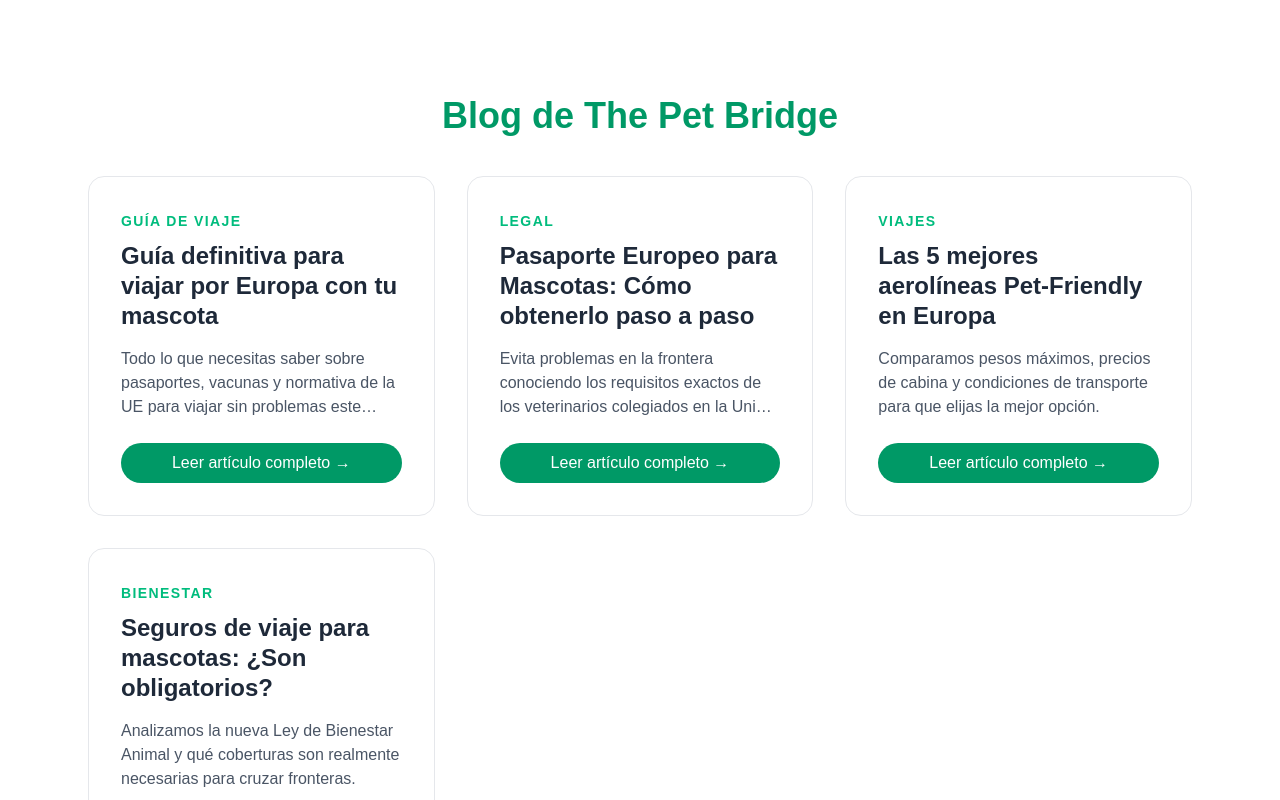
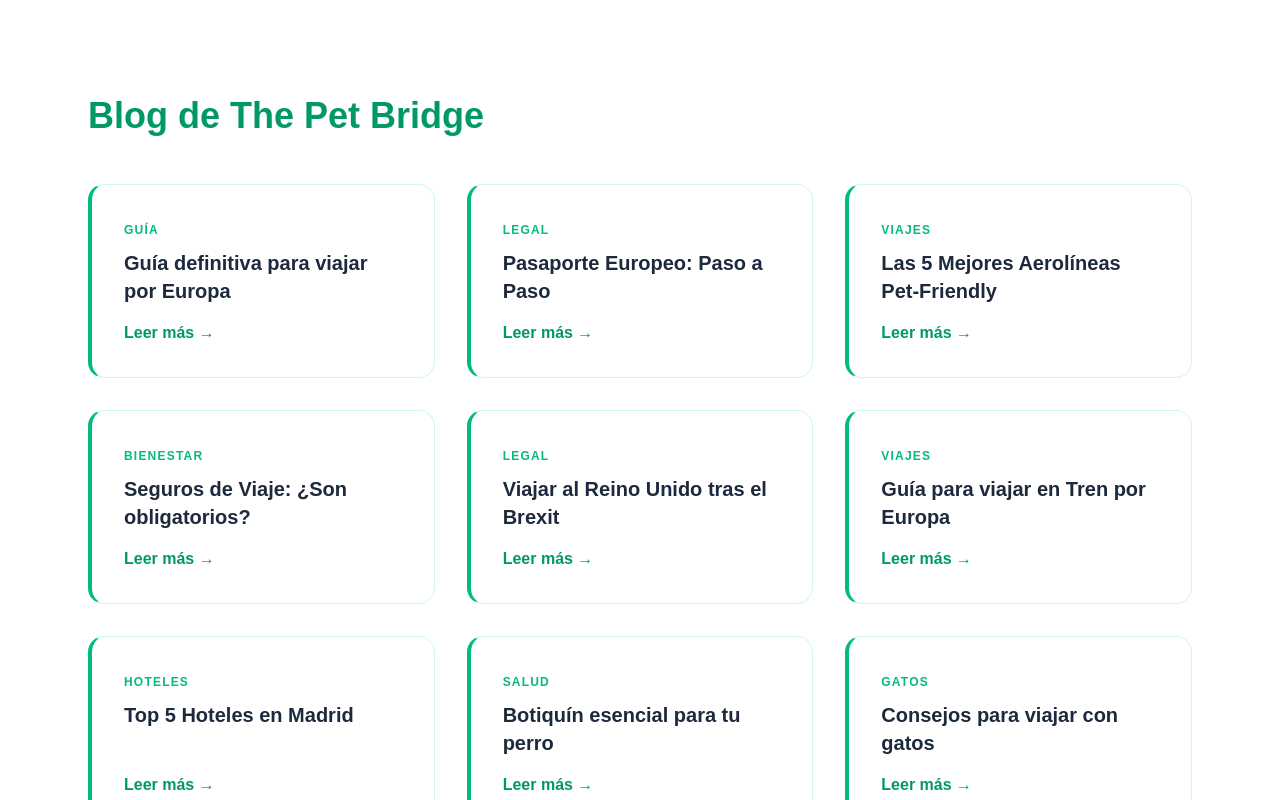
Before and after one commit to eduardochapellin1-debug/thepetbridge, a Next.js app: page /blog in a window 1280 px wide. Shown: the top 800 px of the page. Built offline with nearby package versions, Linux system fonts and the light colour scheme.

Commit message:
UI: lista completa de 10 posts en el blog

```diff
--- a/app/blog/page.tsx
+++ b/app/blog/page.tsx
@@ -1,53 +1,35 @@
 import React from 'react';
 import Link from 'next/link';
 
-// Esta es la lista de artículos. Para añadir más, solo copias un bloque {} y lo pegas debajo.
 const POSTS = [
-  {
-    title: "Guía definitiva para viajar por Europa con tu mascota",
-    description: "Todo lo que necesitas saber sobre pasaportes, vacunas y normativa de la UE para viajar sin problemas este 2024.",
-    category: "GUÍA DE VIAJE",
-    slug: "guia-viaje-europa-mascotas"
-  },
-  {
-    title: "Pasaporte Europeo para Mascotas: Cómo obtenerlo paso a paso",
-    description: "Evita problemas en la frontera conociendo los requisitos exactos de los veterinarios colegiados en la Unión Europea.",
-    category: "LEGAL",
-    slug: "como-obtener-pasaporte-europeo"
-  },
-  {
-    title: "Las 5 mejores aerolíneas Pet-Friendly en Europa",
-    description: "Comparamos pesos máximos, precios de cabina y condiciones de transporte para que elijas la mejor opción.",
-    category: "VIAJES",
-    slug: "mejores-aerolineas-pet-friendly"
-  },
-  {
-    title: "Seguros de viaje para mascotas: ¿Son obligatorios?",
-    description: "Analizamos la nueva Ley de Bienestar Animal y qué coberturas son realmente necesarias para cruzar fronteras.",
-    category: "BIENESTAR",
-    slug: "mejores-seguros-viaje-mascotas"
-  }
+  { slug: "guia-viaje-europa-mascotas", title: "Guía definitiva para viajar por Europa", category: "GUÍA" },
+  { slug: "como-obtener-pasaporte-europeo", title: "Pasaporte Europeo: Paso a Paso", category: "LEGAL" },
+  { slug: "me-mejores-aerolineas-pet-friendly", title: "Las 5 Mejores Aerolíneas Pet-Friendly", category: "VIAJES" },
+  { slug: "mejores-seguros-viaje-mascotas", title: "Seguros de Viaje: ¿Son obligatorios?", category: "BIENESTAR" },
+  { slug: "requisitos-viajar-reino-unido-perro", title: "Viajar al Reino Unido tras el Brexit", category: "LEGAL" },
+  { slug: "transporte-mascotas-tren-europa", title: "Guía para viajar en Tren por Europa", category: "VIAJES" },
+  { slug: "mejores-hoteles-pet-friendly-madrid", title: "Top 5 Hoteles en Madrid", category: "HOTELES" },
+  { slug: "botiquin-viaje-para-perros", title: "Botiquín esencial para tu perro", category: "SALUD" },
+  { slug: "viajar-con-gatos-consejos", title: "Consejos para viajar con gatos", category: "GATOS" },
+  { slug: "ley-bienestar-animal-viajeros", title: "Nueva Ley de Bienestar Animal", category: "LEGAL" }
 ];
 
 export default function BlogIndex() {
   return (
-    <div className="max-w-6xl mx-auto py-20 px-6 pt-24">
-      <h1 className="text-4xl font-bold text-emerald-600 mb-10 text-center">Blog de The Pet Bridge</h1>
-
-      {/* El diseño se ajusta solo: 1 columna en móvil, 2 en tablet, 3 en PC */}
+    <div className="max-w-6xl mx-auto py-24 px-6">
+      <h1 className="text-4xl font-bold text-emerald-600 mb-12 text-center text-left">Blog de The Pet Bridge</h1>
       <div className="grid grid-cols-1 md:grid-cols-2 lg:grid-cols-3 gap-8">
         {POSTS.map((post) => (
-          <div key={post.slug} className="border border-gray-200 p-8 rounded-2xl hover:shadow-xl transition-shadow bg-white text-left flex flex-col justify-between">
+          <div key={post.slug} className="border border-emerald-100 p-8 rounded-2xl hover:shadow-lg transition-all bg-white flex flex-col justify-between border-l-4 border-l-emerald-500">
             <div>
-              <span className="text-emerald-500 text-sm font-bold uppercase tracking-widest">{post.category}</span>
-              <h2 className="text-2xl font-bold mt-2 mb-4 text-gray-800 leading-tight">{post.title}</h2>
-              <p className="text-gray-600 mb-6 text-left line-clamp-3">{post.description}</p>
+              <span className="text-emerald-500 text-xs font-bold uppercase tracking-widest">{post.category}</span>
+              <h2 className="text-xl font-bold mt-2 mb-4 text-slate-800">{post.title}</h2>
             </div>
             <Link
               href={`/blog/${post.slug}`}
-              className="inline-block bg-emerald-600 text-white px-6 py-2 rounded-full text-center hover:bg-emerald-700 transition"
+              className="text-emerald-600 font-semibold hover:text-emerald-700 flex items-center gap-2"
             >
-              Leer artículo completo →
+              Leer más →
             </Link>
           </div>
         ))}
```
